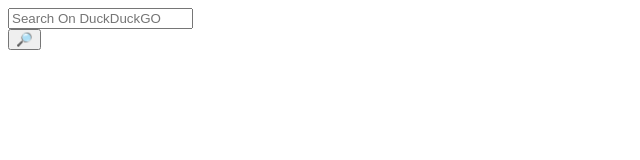
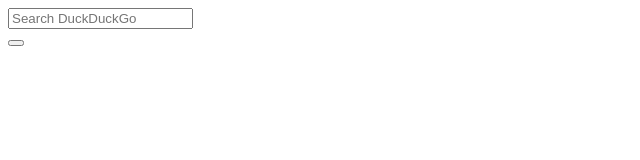
Before and after one commit to source-browser/source-main, a plain HTML site: page Themes/default-theme.html in a window 1280 px wide. Shown: the full height of the page, 0-640 px from the left. Drawn offline with Linux system fonts and the light colour scheme.

Commit message:
fixed, first fuctiuonal version :3

```diff
--- a/Themes/default-theme.html
+++ b/Themes/default-theme.html
@@ -5,11 +5,12 @@
 
     <body>
         <form action="https://www.duckduckgo.com/">
-            <div class="SearchInput">
-            <input type="text" name="query" placeholder="Search On DuckDuckGO">
+            <div class="searchBar">
+
+            <input type="text" name="q" placeholder="Search DuckDuckGo">
             </div>
             <button type="submit" class="searchBtn">
-                &#x1F50E;&#xFE0E;
+
             </button>
 
     </body>
```
